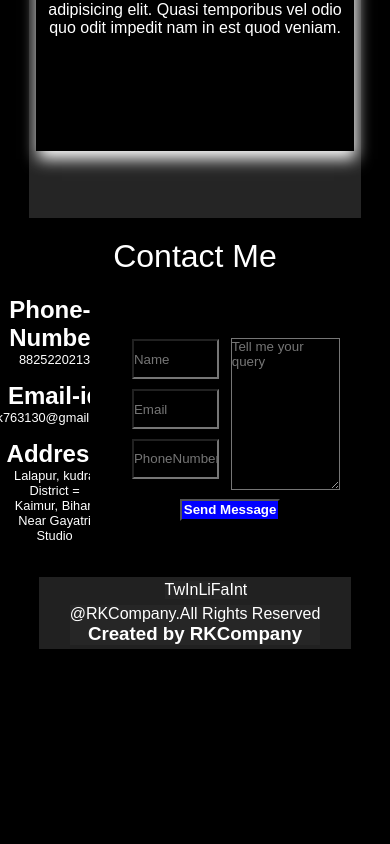
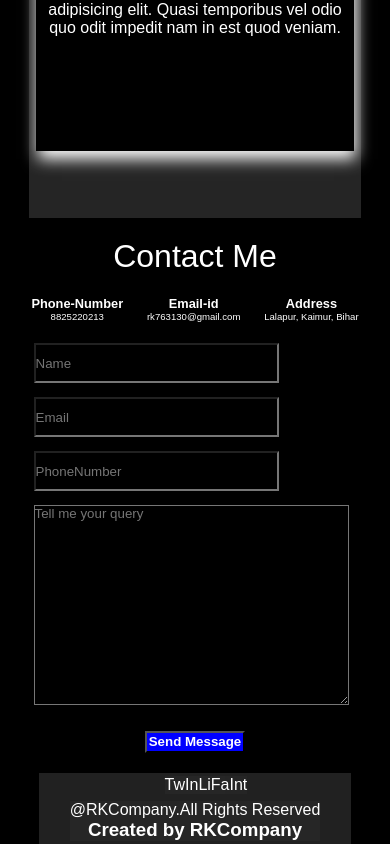
Before and after one commit to rupeshkumar8825/portfolio_website, a React (Create React App) app: page / in a window 390 px wide. Shown: the part 6790-7634 px from the top of the page. Before the commit the page ends 7439 px from the top, so only its background shows below. Built offline with nearby package versions, Linux system fonts and the light colour scheme; a web font is replaced by a local one.

Commit message:
Completed the responsiveness of the contact section. Now moving to add the favicon of various social medias

```diff
--- a/src/components/Contact.js
+++ b/src/components/Contact.js
@@ -21,20 +21,20 @@ const Contact = () => {
                     </div>
                     <div className="address-details">
                         <h2>Address</h2>
-                        <p>Lalapur, kudra</p>
-                        <p>District = Kaimur, Bihar, Near Gayatri Studio</p>
+                        <p>Lalapur, Kaimur, Bihar</p>
+
                     </div>
                 </div>
                 {/* now adding section for the user to send message if he/she wants to talk or send some of the query  */}
                 <div className="contact-form">
                     <form action="">
-                        <div className="formpart1">
-                            <input type="text" placeholder='Name' />
-                            <input type="email" placeholder='Email' />
-                            <input type="text" placeholder='PhoneNumber' />
+                        {/* <div className="formpart1"> */}
+                        <input type="text" placeholder='Name' />
+                        <input type="email" placeholder='Email' />
+                        <input type="text" placeholder='PhoneNumber' />
 
 
-                        </div>
+                        {/* </div> */}
                         <textarea name="query" id="query" cols="30" rows="10" placeholder='Tell me your query'></textarea>
                     </form>
                     <button type="submit">Send Message</button>
--- a/src/css/Contact.css
+++ b/src/css/Contact.css
@@ -14,7 +14,7 @@
   /* border: 2px solid white; */
   display: flex;
   /* flex-direction: column; */
-  justify-content: space-evenly;
+  justify-content: center;
   align-items: center;
   /* height: 500px; */
   padding: 3%;
@@ -28,7 +28,7 @@
   justify-content: space-around;
   align-items: center;
   width: 20%;
-  height: 100%;
+  /* height: 100%; */
   /* margin-top: 2%; */
 }
 
@@ -39,47 +39,52 @@
 
 .contact-form {
   /* border: 2px solid white; */
-  width: 80%;
-  padding: 1%;
+  width: 60%;
+  /* padding: 1%; */
   display: flex;
-  justify-content: space-evenly;
+  justify-content: space-around;
   align-items: center;
   flex-direction: column;
 }
 
 .contact-form form {
+  /* border: 2px solid white; */
   display: flex;
   justify-content: space-between;
-  align-items: center;
-  width: 80%;
+  /* align-items: center; */
+  flex-direction: column;
+  width: 100%;
+  margin-left: 8%;
   /* height: 100%; */
   /* margin-top: 1%; */
 }
-.formpart1 {
+/* .formpart1 {
   width: 90%;
-  /* border: 2px solid yellow; */
-  /* height: 100px; */
-  display: flex;
+  height: 100%; */
+/* border: 2px solid yellow; */
+/* height: 100px; */
+/* display: flex;
   justify-content: space-between;
   align-items: center;
-  flex-direction: column;
-  /* height: 100%; */
-  margin: 3%;
-  /* padding: 1%; */
-}
+  flex-direction: column; */
+/* height: 100%; */
+/* margin: 3%; */
+/* padding: 1%; */
+/* } */
 
 .contact-form form input {
   /* display: block; */
-  width: 90%;
+  width: 60%;
   height: 40px;
-  margin-bottom: 10%;
+  margin-bottom: 4%;
   /* height: 20px; */
 }
 
 .contact-form textarea {
   /* border: 2px solid yellow; */
-  height: 100%;
+  height: 200px;
   width: 100%;
+  margin-bottom: 20px;
   /* margin: 10%; */
 }
 .contact-form button {
@@ -107,7 +112,7 @@
   flex-direction: column;
   justify-content: center;
   align-items: center;
-  margin-bottom: 21%;
+  margin-bottom: 6%;
 }
 
 .address-details p,
@@ -117,3 +122,56 @@
   font-weight: lighter;
   font-size: 0.8rem;
 }
+
+/* adding the css for the responsiveness of the portfolio website for this purpose  */
+@media only screen and (max-width: 1000px) {
+  .contact-container {
+    justify-content: space-between;
+    /* align; */
+  }
+
+  .personal-details {
+    width: 40%;
+  }
+}
+
+/* adding the another breakpoint of the responsiveness for this purpose  */
+@media only screen and (max-width: 620px) {
+  .contact-container {
+    flex-direction: column;
+    justify-content: center;
+    align-items: center;
+  }
+  .personal-details {
+    flex-direction: row;
+    width: 100%;
+  }
+
+  .personal-details h2 {
+    font-size: 0.8rem;
+  }
+  .contact-form {
+    width: 100%;
+  }
+
+  .contact-form form input {
+    width: 70%;
+  }
+  .contact-form textarea {
+    width: 90%;
+    /* margin-top: -10px; */
+  }
+  .personal-details {
+    height: 0%;
+  }
+}
+
+@media only screen and (max-width: 400px) {
+  .personal-details h2 {
+    font-size: 0.8rem;
+  }
+
+  .personal-details p {
+    font-size: 0.6rem;
+  }
+}
```
